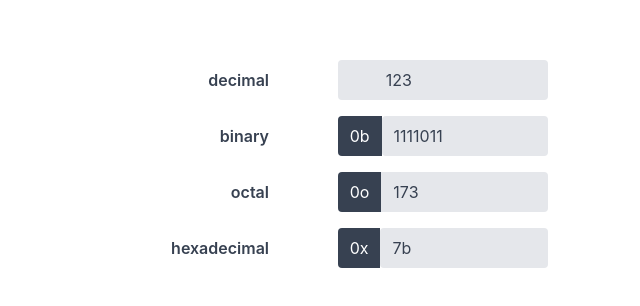
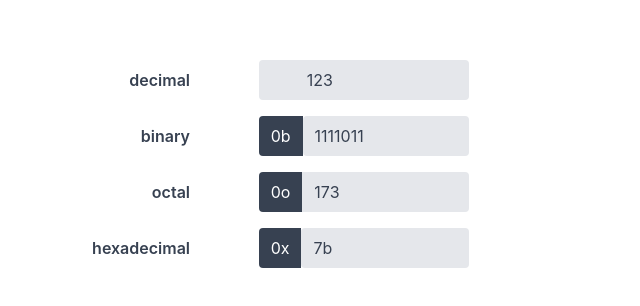
Before and after one commit to jonz94/little-tools, a Vue app: page / in a window 1280 px wide. Shown: the part 236-542 px from the top of the page, without its empty margins (363-1003 px from the left). Built offline with nearby package versions, Linux system fonts and the light colour scheme.

Commit message:
🖼 feat(ui): adjust layout

```diff
--- a/src/App.vue
+++ b/src/App.vue
@@ -1,5 +1,7 @@
 <template>
-  <div class="grid grid-cols-2 gap-4 my-auto align-middle justify-items-center">
+  <div
+    class="grid gap-4 my-auto align-middle grid-cols-1-to-2 justify-items-center"
+  >
     <label
       for="decimal"
       class="self-center font-semibold text-gray-700 justify-self-end"
--- a/tailwind.config.js
+++ b/tailwind.config.js
@@ -2,7 +2,11 @@ module.exports = {
   purge: ['./index.html', './src/**/*.{vue,js,ts,jsx,tsx}'],
   darkMode: false, // or 'media' or 'class'
   theme: {
-    extend: {},
+    extend: {
+      gridTemplateColumns: {
+        '1-to-2': '1fr 2fr',
+      },
+    },
   },
   variants: {
     extend: {},
```
